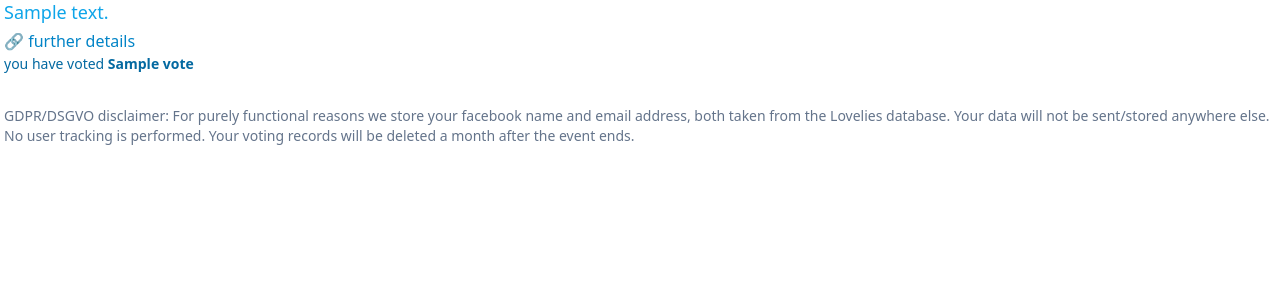
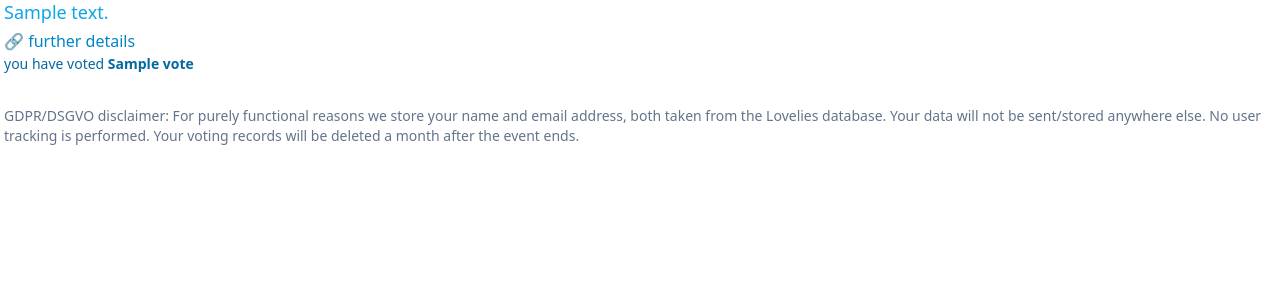
Before and after one commit to spookyvision/duckvote, a Django app: template voting/templates/voting/index.html in a window 1280 px wide. Shown: the part 286-586 px from the top of the page. Run offline with Django 4.2, Linux system fonts and the light colour scheme; the template is opened without the code that fills it: most values are stand-ins (such as "Sample title", 1, 10 or a date in 2020); parts of the project's set-up code (start-up, migrations or seed data) failed here and were passed over; some libraries are stand-ins or nearby versions.

Commit message:
gdpr wording

```diff
--- a/voting/templates/voting/index.html
+++ b/voting/templates/voting/index.html
@@ -66,7 +66,7 @@
 </ul>
 
 <p class="mt-8 text-sm">
-    GDPR/DSGVO disclaimer: For purely functional reasons we store your facebook name and email address, both taken from the Lovelies database.
+    GDPR/DSGVO disclaimer: For purely functional reasons we store your name and email address, both taken from the Lovelies database.
     Your data will not be sent/stored anywhere else. No user tracking is performed. Your voting records will be deleted a month after the event ends.
 
 </p>
```
